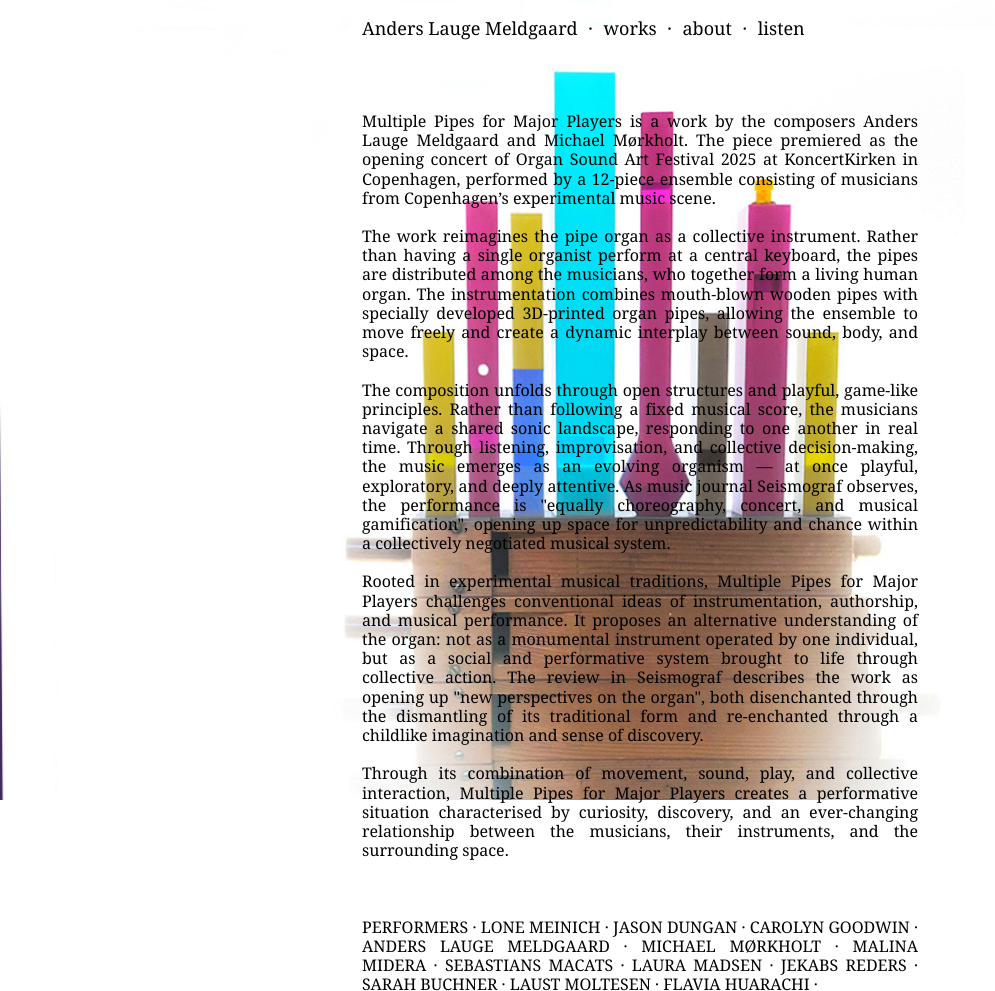
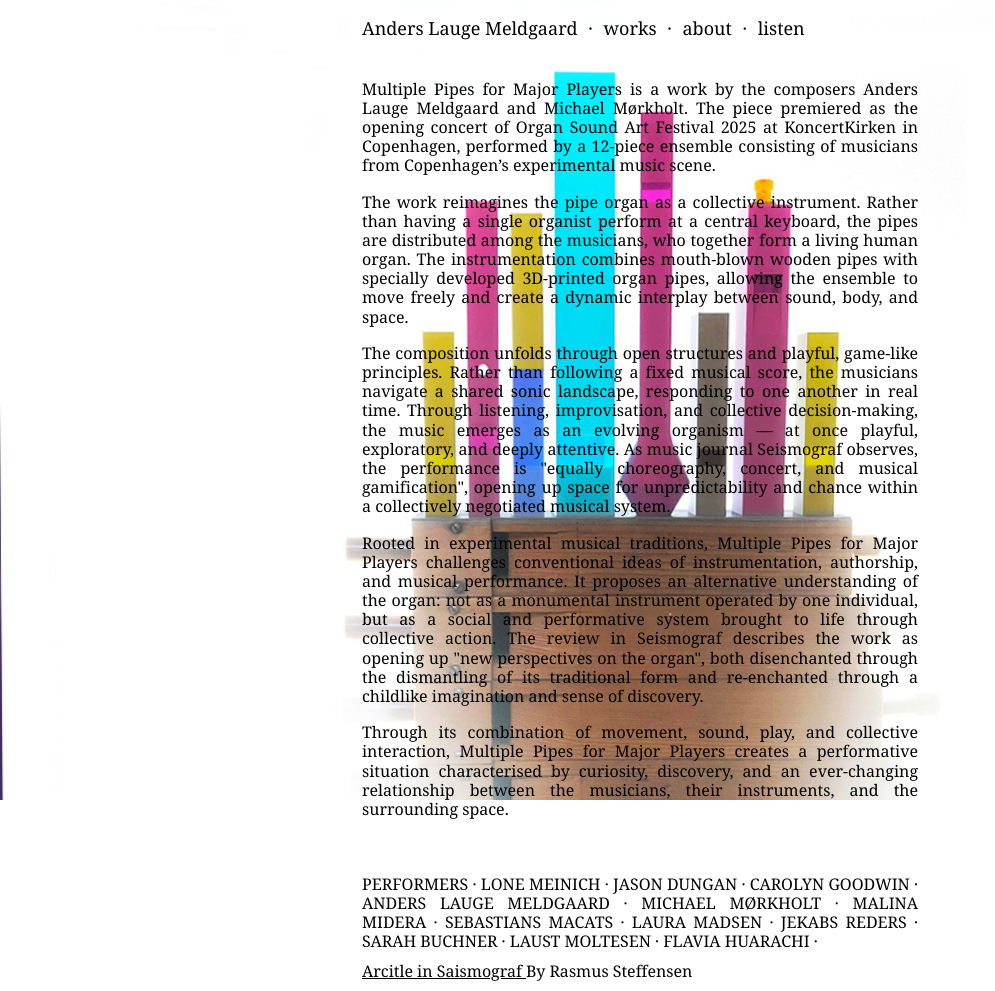
Before and after one commit to ALM-composer/ALM-composer.github.io, a plain HTML site: page works/MultiplePipes.html in a window 1280 px wide. Shown: the top 991 px of the page, without its empty margins (0-995 px from the left). Drawn offline with Linux system fonts and the light colour scheme.

Commit message:
Refactor HTML structure and update performer list
Removed unnecessary line breaks and added performer names.

```diff
--- a/works/MultiplePipes.html
+++ b/works/MultiplePipes.html
@@ -25,23 +25,22 @@
     <article>
       <h2>
 
-         <br /> <br />
+      <span class="block">
         Multiple Pipes for Major Players is a work by the composers Anders Lauge Meldgaard and Michael Mørkholt. The piece premiered as the opening concert of Organ Sound Art Festival 2025 at KoncertKirken in Copenhagen, performed by a 12-piece ensemble consisting of musicians from Copenhagen’s experimental music scene.
-  <br /> <br />
+</span>  <span class="block">
 The work reimagines the pipe organ as a collective instrument. Rather than having a single organist perform at a central keyboard, the pipes are distributed among the musicians, who together form a living human organ. The instrumentation combines mouth-blown wooden pipes with specially developed 3D-printed organ pipes, allowing the ensemble to move freely and create a dynamic interplay between sound, body, and space.
-  <br /> <br />
+</span>  <span class="block">
 The composition unfolds through open structures and playful, game-like principles. Rather than following a fixed musical score, the musicians navigate a shared sonic landscape, responding to one another in real time. Through listening, improvisation, and collective decision-making, the music emerges as an evolving organism — at once playful, exploratory, and deeply attentive. As music journal Seismograf observes, the performance is "equally choreography, concert, and musical gamification", opening up space for unpredictability and chance within a collectively negotiated musical system.
-  <br /> <br />
+</span>  <span class="block">
 Rooted in experimental musical traditions, Multiple Pipes for Major Players challenges conventional ideas of instrumentation, authorship, and musical performance. It proposes an alternative understanding of the organ: not as a monumental instrument operated by one individual, but as a social and performative system brought to life through collective action. The review in Seismograf describes the work as opening up "new perspectives on the organ", both disenchanted through the dismantling of its traditional form and re-enchanted through a childlike imagination and sense of discovery.
-  <br /> <br />
+</span>  <span class="block">
 Through its combination of movement, sound, play, and collective interaction, Multiple Pipes for Major Players creates a performative situation characterised by curiosity, discovery, and an ever-changing relationship between the musicians, their instruments, and the surrounding space.
- <br /> <br />   <br /> <br />
+</span>  <span class="block">  <br /> <br />
 PERFORMERS · LONE MEINICH · JASON DUNGAN · CAROLYN GOODWIN · ANDERS LAUGE MELDGAARD · MICHAEL MØRKHOLT · MALINA MIDERA · SEBASTIANS MACATS · LAURA MADSEN · JEKABS REDERS · SARAH BUCHNER · LAUST MOLTESEN · FLAVIA HUARACHI ·
- <br /> <br />
+</span>
         <a href="https://seismograf.org/en/article/anatomy-organ">Arcitle in Saismograf </a> By Rasmus Steffensen
 
         <br /> <br />
-        <br /> <br /> <br /> <br /> <br /> <br /> <br /> <br /> <br /> <br /> <br /> <br />
         <br /> <br /> <br /> <br /> <br /> <br /> <br /> <br /> <br /> <br /> <br /> <br />
 
    </h2>
```
